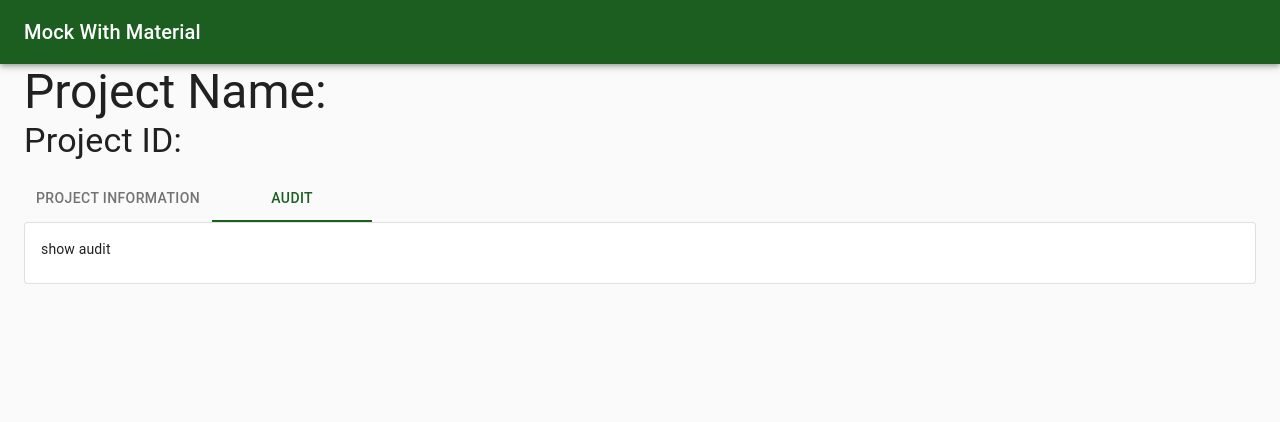
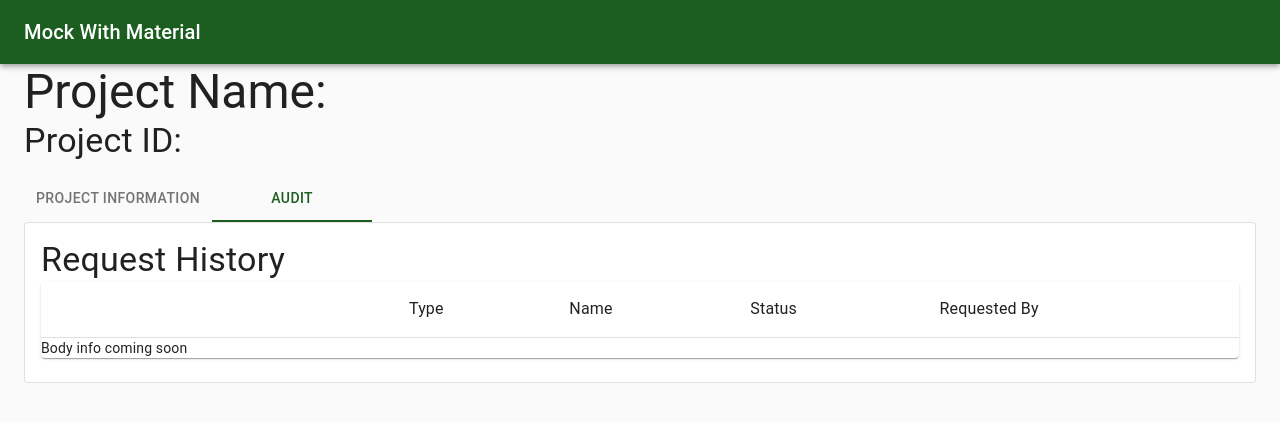
Before and after one commit to shawn-walcher/mock-with-material, a React (Create React App) app in the folder frontend/: page /tfe/1 in a window 1280 px wide. Both pictures are taken after a click on the tab "AUDIT". Shown: the top 422 px of the page. Built offline with nearby package versions, Linux system fonts and the light colour scheme; no server answers.

Commit message:
setup fetching and error handling on projectdashboard

```diff
--- a/frontend/src/Common/App.js
+++ b/frontend/src/Common/App.js
@@ -13,12 +13,12 @@ import ProjectDashboard from '../TFE/components/project/ProjectDashboard';
 
 function App() {
   return (
+    <Router>
       <ThemeProvider theme={ThemedContext}>
         <CssBaseline />
         <div className='App'>
           <Header />
           <TFEProvider>
-          <Router>
             <Container maxWidth='xl'>
               <div className='App'>
                 <main>
@@ -32,10 +32,10 @@ function App() {
                 </main>
               </div>
             </Container>
-          </Router>
           </TFEProvider>
         </div>
       </ThemeProvider>
+    </Router>
   );
 }
 
--- a/frontend/src/Common/components/layout/Header.js
+++ b/frontend/src/Common/components/layout/Header.js
@@ -1,27 +1,15 @@
-import { AppBar, Toolbar, Typography } from '@material-ui/core';
-import { makeStyles } from '@material-ui/core/styles';
-
-const useStyles = makeStyles((theme) => ({
-  root: {
-    flexGrow: 1,
-  },
-  menuButton: {
-    marginRight: theme.spacing(2),
-  },
-  title: {
-    flexGrow: 1,
-  },
-}));
+import { AppBar, Button, Toolbar, Typography } from '@material-ui/core';
+import { useHistory } from 'react-router';
 
 const Header = () => {
-  const classes = useStyles();
+  const history = useHistory();
 
   return (
     <AppBar position='static'>
       <Toolbar>
-        <Typography variant='h6' className={classes.title}>
-          Mock With Material
-        </Typography>
+          <Typography variant='h6'>
+            Mock With Material
+          </Typography>
       </Toolbar>
     </AppBar>
   );
--- /dev/null
+++ b/frontend/src/TFE/components/audit/AuditDashboard.js
@@ -0,0 +1,39 @@
+import { Paper, Table, TableBody, TableCell, TableContainer, TableHead, TableRow, Typography } from "@material-ui/core";
+
+const AuditDashboard = () => {
+  return (
+    <>
+    <Typography variant='h4'>
+      Request History
+    </Typography>
+    <TableContainer component={Paper}>
+    <Table aria-label='Table of request history'>
+      <TableHead>
+        <TableRow>
+          <TableCell />
+          <TableCell>
+            <Typography variant='body1'>Type</Typography>
+          </TableCell>
+          <TableCell>
+            <Typography variant='body1'>Name</Typography>
+          </TableCell>
+          <TableCell>
+            <Typography variant='body1'>Status</Typography>
+          </TableCell>
+          <TableCell>
+            <Typography variant='body1'>Requested By</Typography>
+          </TableCell>
+        </TableRow>
+      </TableHead>
+      <TableBody>
+        {/* TODO: Add body information */}
+        Body info coming soon
+      </TableBody>
+    </Table>
+    </TableContainer>
+    {/* TODO: Add pagination */}
+    </>
+  );
+}
+
+export default AuditDashboard
--- a/frontend/src/TFE/components/project/ProjectDashboard.js
+++ b/frontend/src/TFE/components/project/ProjectDashboard.js
@@ -1,28 +1,33 @@
-import { Card, Tabs, Tab, Typography, CardContent } from '@material-ui/core';
+import { Card, Tabs, Tab, Typography, CardContent, CircularProgress } from '@material-ui/core';
 import { useContext, useEffect } from 'react';
 import { useState } from 'react';
 import { useParams } from 'react-router';
 import { TFEContext } from '../../../Context/TFEProvider';
+import AuditDashboard from '../audit/AuditDashboard';
 import ProjectInformation from './ProjectInformation';
 
 const ProjectDashboard = () => {
-  const {projectInformation, setProjectInformation, projectOwner, setProjectOwner} = useContext(TFEContext);
+  const { projectInformation, setProjectInformation, setProjectOwner } = useContext(TFEContext);
   const { projectID } = useParams();
+
   const [tab, setTab] = useState(0);
-  let projectName = 'hello';
+  const [fetching, setFetching] = useState(false);
+  const [errorMessage, setErrorMessage] = useState('');
 
   const tabContent = () => {
     switch (tab) {
       case 0:
-        return <ProjectInformation/>;
+        return <ProjectInformation />;
       case 1:
-        return 'show audit';
+        return <AuditDashboard />;
     }
   };
 
   const fetchInformation = async () => {
-    // setFetching(true);
-    // setErrorMessage('');
+    setFetching(true);
+    setErrorMessage('');
+    let tempError = '';
+
     await fetch(`/v1/projects/${projectID}`, {
       method: 'GET',
       headers: new Headers({
@@ -33,9 +38,19 @@ const ProjectDashboard = () => {
         return { status: response.status, data: await response.json() };
       })
       .then(({ status, data }) => {
+        if (status >= 400) {
+          return (tempError = `${status} - ${data.message ? JSON.stringify(data.message) : 'Trouble loading the data'}`);
+        }
         setProjectInformation(data.project);
         setProjectOwner(data.owner);
+      })
+      .catch((error) => {
+        return (tempError = `Error: ${error}`);
       });
+    if (tempError !== '') {
+      setErrorMessage(tempError);
+    }
+    setFetching(false);
   };
 
   useEffect(() => {
@@ -44,9 +59,13 @@ const ProjectDashboard = () => {
 
   return (
     <>
-      <Typography variant='h3'>Project Name: {projectInformation.name && projectInformation.name}</Typography>
+      <Typography variant='h3'>
+        Project Name: {fetching && <CircularProgress variant='indeterminate' size={30} />}
+        {projectInformation.name && projectInformation.name}
+      </Typography>
       <Typography variant='h4' gutterBottom>
-        Project ID: {projectInformation.id && projectInformation.id}
+        Project ID: {fetching && <CircularProgress variant='indeterminate' size={20} />}
+        {projectInformation.id && projectInformation.id}
       </Typography>
       <Tabs value={tab} indicatorColor='primary' textColor='primary' onChange={(e, newValue) => setTab(newValue)}>
         <Tab label='Project Information' />
--- a/frontend/src/TFE/components/project/ProjectInformation.js
+++ b/frontend/src/TFE/components/project/ProjectInformation.js
@@ -7,7 +7,7 @@ const ProjectInformation = () => {
 
   return (
     <Grid container>
-      <Grid item xs={12} md={6}>
+      <Grid item xs={12} md={6}spacing>
         <Box margin={1}>
           <Typography variant='h6' gutterBottom component='div'>
             Project Name
@@ -15,7 +15,7 @@ const ProjectInformation = () => {
           <Typography variant='body1'>{projectInformation.name}</Typography>
         </Box>
       </Grid>
-      <Grid item xs={12} md={6}>
+      <Grid item xs={12} md={6}spacing>
         <Box margin={1}>
           <Typography variant='h6' gutterBottom component='div'>
             Ancestry
@@ -23,7 +23,7 @@ const ProjectInformation = () => {
           <Typography variant='body1'>{projectInformation.ancestry}</Typography>
         </Box>
       </Grid>
-      <Grid item xs={12} md={6}>
+      <Grid item xs={12} md={6}spacing>
         <Box margin={1}>
           <Typography variant='h6' gutterBottom component='div'>
             Owner Name
@@ -31,7 +31,7 @@ const ProjectInformation = () => {
           <Typography variant='body1'>{projectOwner.name}</Typography>
         </Box>
       </Grid>
-      <Grid item xs={12} md={6}>
+      <Grid item xs={12} md={6}spacing>
         <Box margin={1}>
           <Typography variant='h6' gutterBottom component='div'>
             Owner ID
```
Also changed, not shown: frontend/src/TFE/components/audit/AuditTracker.js (added). Lines whose indentation alone changed are shown as unchanged.
